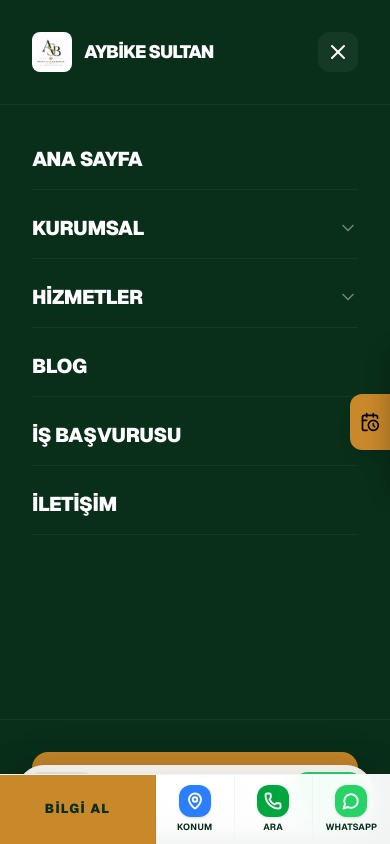
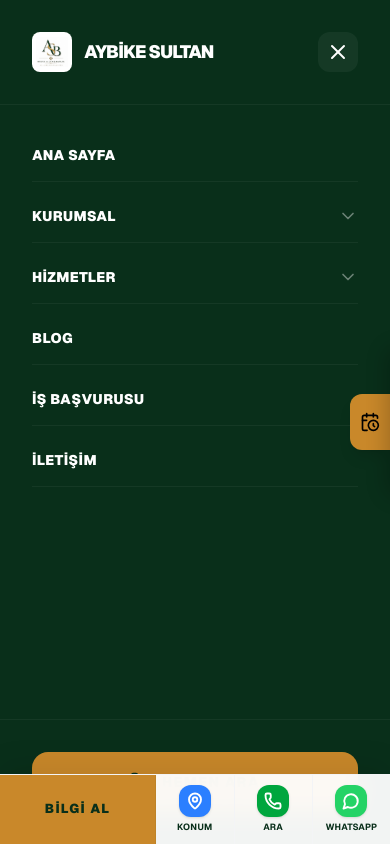
Before and after one commit to webtasarimdigital/avukataybike, a Next.js app: page / in a window 390 px wide. Both pictures are taken after a click on the button 338 px from the left and 34 px from the top of the page. Shown: the top 844 px of the page. Built offline with nearby package versions, Linux system fonts and the light colour scheme.

Commit message:
fix: mobil menu z-index 300, yazi boyutu kucultuldu, BottomNav kaldirildi

```diff
--- a/src/app/layout.tsx
+++ b/src/app/layout.tsx
@@ -4,7 +4,6 @@
 import Header from "@/components/Header";
 import Footer from "@/components/Footer";
 import FloatingActions from "@/components/FloatingActions";
-import BottomNav from "@/components/BottomNav";
 
 const geistSans = Geist({
   variable: "--font-geist-sans",
@@ -35,14 +34,13 @@
         <link rel="stylesheet" href="https://fonts.googleapis.com/css2?family=Material+Symbols+Outlined:opsz,wght,FILL,GRAD@20..48,100..700,0..1,-50..200" />
         <link rel="stylesheet" href="https://cdnjs.cloudflare.com/ajax/libs/font-awesome/6.5.1/css/all.min.css" />
       </head>
-      <body className="min-h-full flex flex-col font-sans pb-[72px] lg:pb-0">
+      <body className="min-h-full flex flex-col font-sans">
         <Header />
         <main className="flex-grow">
           {children}
         </main>
         <Footer />
         <FloatingActions />
-        <BottomNav />
       </body>
     </html>
   );
--- a/src/components/Header.tsx
+++ b/src/components/Header.tsx
@@ -214,7 +214,7 @@
             animate={{ opacity: 1, x: 0 }}
             exit={{ opacity: 0, x: "-100%" }}
             transition={{ type: "spring", stiffness: 300, damping: 30 }}
-            className="fixed inset-0 bg-primary z-[200] lg:hidden flex flex-col"
+            className="fixed inset-0 bg-primary z-[300] lg:hidden flex flex-col"
           >
             <div className="flex items-center justify-between p-8 border-b border-white/5">
                <div className="flex items-center gap-3">
@@ -238,7 +238,7 @@
                     <div key={link.name} className="flex flex-col border-b border-white/5 pb-4">
                       <button
                         onClick={() => setMobileKurumsalOpen(!mobileKurumsalOpen)}
-                        className="flex items-center justify-between text-white font-black text-xl tracking-tight uppercase"
+                        className="flex items-center justify-between text-white font-black text-sm tracking-wide uppercase"
                       >
                         {link.name}
                         <ChevronDown size={20} className={`transition-transform duration-300 ${mobileKurumsalOpen ? "rotate-180 text-accent" : "text-white/40"}`} />
@@ -273,7 +273,7 @@
                     <div key={link.name} className="flex flex-col border-b border-white/5 pb-4">
                        <button
                          onClick={() => setMobileServicesOpen(!mobileServicesOpen)}
-                         className="flex items-center justify-between text-white font-black text-xl tracking-tight uppercase"
+                         className="flex items-center justify-between text-white font-black text-sm tracking-wide uppercase"
                        >
                          {link.name}
                          <ChevronDown size={20} className={`transition-transform duration-300 ${mobileServicesOpen ? "rotate-180 text-accent" : "text-white/40"}`} />
@@ -308,7 +308,7 @@
                     key={link.name}
                     href={link.href}
                     onClick={() => { setMobileMenuOpen(false); window.scrollTo({ top: 0, behavior: "smooth" }); }}
-                    className="text-white font-black text-xl tracking-tight uppercase border-b border-white/5 pb-4"
+                    className="text-white font-black text-sm tracking-wide uppercase border-b border-white/5 pb-4"
                   >
                     {link.name}
                   </Link>
```
